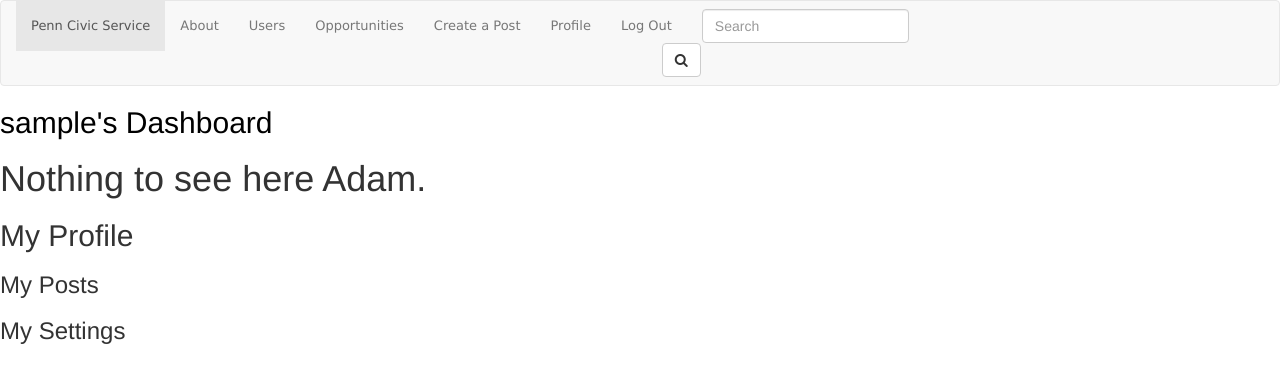
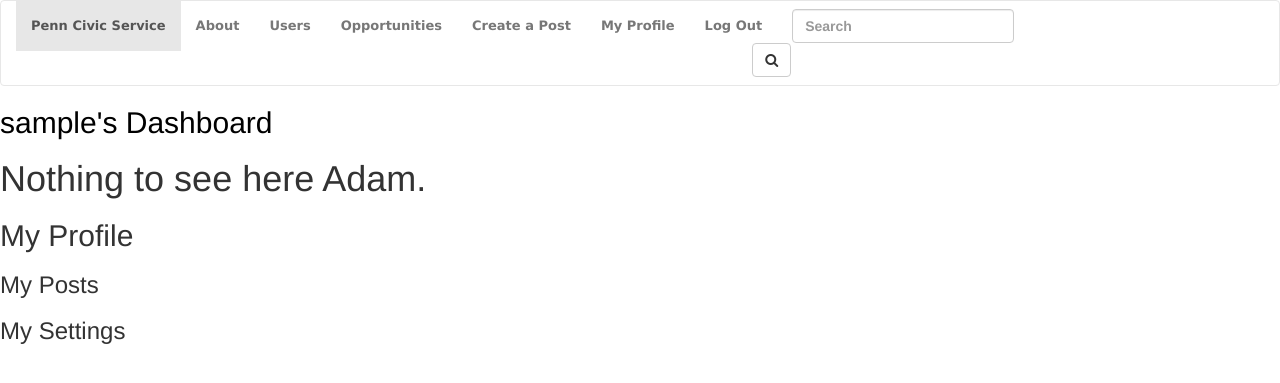
Before and after one commit to pennlabs/Penn-Civic-Service, a Rails app: page / in a window 1280 px wide. Shown: the top 383 px of the page. Run offline with Rails 7, Linux system fonts and the light colour scheme; the visitor is signed in with stand-in values (Sample User, id 1); style sheets or scripts are compiled from the project's sources; some libraries are stand-ins or nearby versions.

Commit message:
Fixed Issue with styles

```diff
--- a/app/assets/stylesheets/application.css
+++ b/app/assets/stylesheets/application.css
@@ -1,6 +1,3 @@
-#mainnav {
-}
-
 /*
  * This is a manifest file that'll be compiled into application.css, which will include all the files
  * listed below.
@@ -16,3 +13,10 @@
  *= require_tree .
  *= require_self
  */
+
+#mainnav {
+    background: #FFFFFF;
+    font: 1.3em;
+    color: black;
+    font-weight: bold;
+}
--- a/app/views/layouts/_nav.html.erb
+++ b/app/views/layouts/_nav.html.erb
@@ -15,11 +15,11 @@
 <% if logged_in? and current_user.id == session[:user_id]%>
                 <li><a href="/events">Opportunities</a></li>
                 <li><a href="/events/new">Create a Post</a></li>
-                <li><%= link_to 'Profile', current_user %></li>
+                <li><%= link_to 'My Profile', current_user %></li>
                 <li><%= link_to 'Log Out', '/logout', method: :delete, data: { confirm: 'Are you sure?' } %></li>
 <% else %>
     <% if logged_in? %>
-                <li><%= link_to 'Profile', current_user %></li>
+                <li><%= link_to 'My Profile', current_user %></li>
                 <li><%= link_to 'Log Out', '/logout', method: :delete, data: { confirm: 'Are you sure?' } %></li>
     <% end %>
 <% end %>
```
